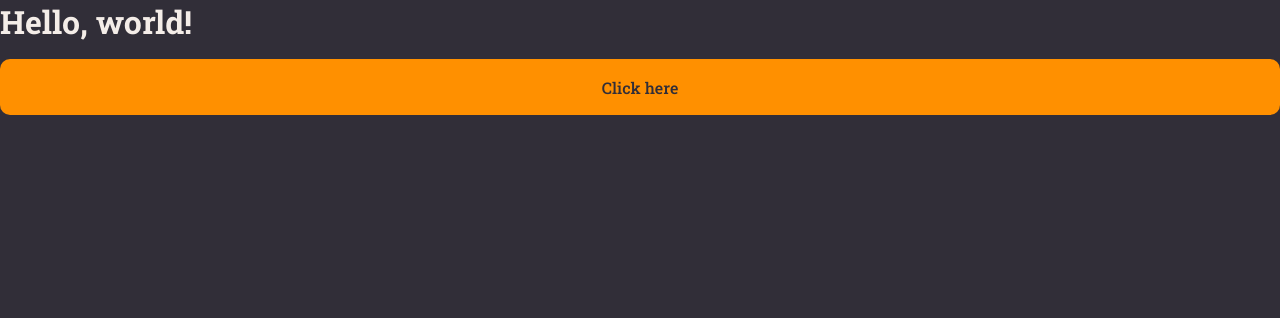
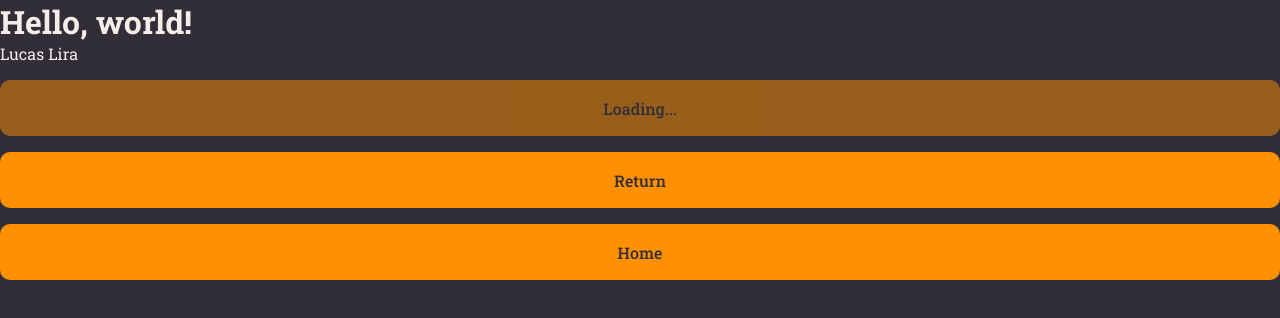
Before and after one commit to lucaslirah/Rocketsnotes, a React (Vite) app: page / in a window 1280 px wide. Shown: the top 318 px of the page. Built offline with nearby package versions, Linux system fonts and the light colour scheme.

Commit message:
adding components props

```diff
--- a/src/components/Button/index.jsx
+++ b/src/components/Button/index.jsx
@@ -1,9 +1,12 @@
 import { Container } from './style'
 
-export function Button(){
+export function Button( { title, loading = false } ){
     return(
-        <Container type='button'>
-            Click here
+        <Container
+        type='button'
+        disabled={loading}
+        >
+            {loading ? 'Loading...' : title}
         </Container>
     )
 }
--- a/src/main.jsx
+++ b/src/main.jsx
@@ -4,14 +4,12 @@ import { ThemeProvider } from "styled-components"
 import GlobalStyles from './styles/global'
 import theme from './styles/theme'
 import { Details } from './pages/Details'
-import { Button } from './components/Button'
 
 ReactDOM.createRoot(document.getElementById('root')).render(
   <React.StrictMode>
     <ThemeProvider theme={ theme }>
       <GlobalStyles/>
         <Details/>
-        <Button/>
     </ThemeProvider>
   </React.StrictMode>,
 )
--- a/src/pages/Details/index.jsx
+++ b/src/pages/Details/index.jsx
@@ -1,9 +1,15 @@
 import { Container } from "./styles.js"
+import { Button } from "../../components/Button/index.jsx"
 export function Details() {
 
   return (
     <Container>
       <h1>Hello, world!</h1>
+      <span>Lucas Lira</span>
+
+      <Button title="Login" loading/>
+      <Button title="Return"/>
+      <Button title="Home"/>
     </Container>
   )
 }
--- a/src/styles/global.js
+++ b/src/styles/global.js
@@ -25,7 +25,7 @@ export default createGlobalStyle`
 
     button, a{
         cursor: pointer;
-        transition: .2s;
+        transition: filter .2s;
     }
 
     button:hover, a:hover{
```
